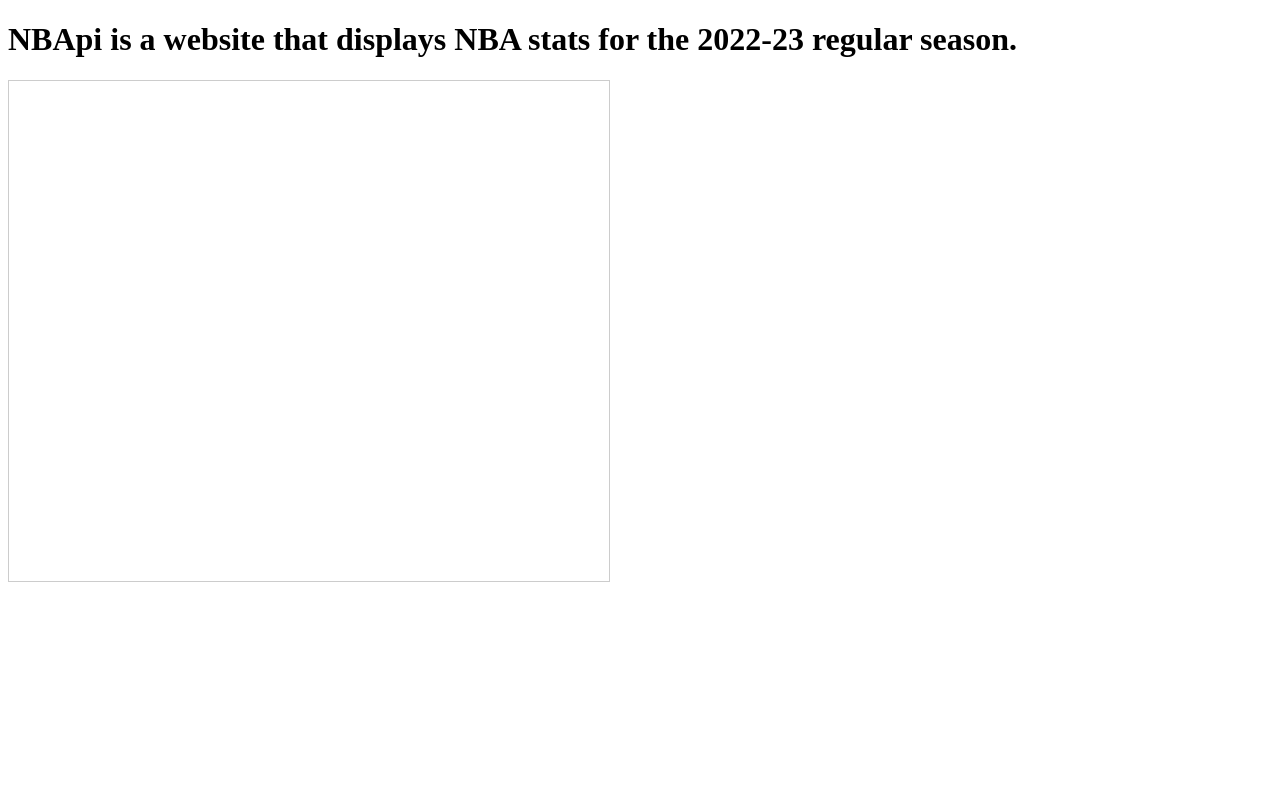
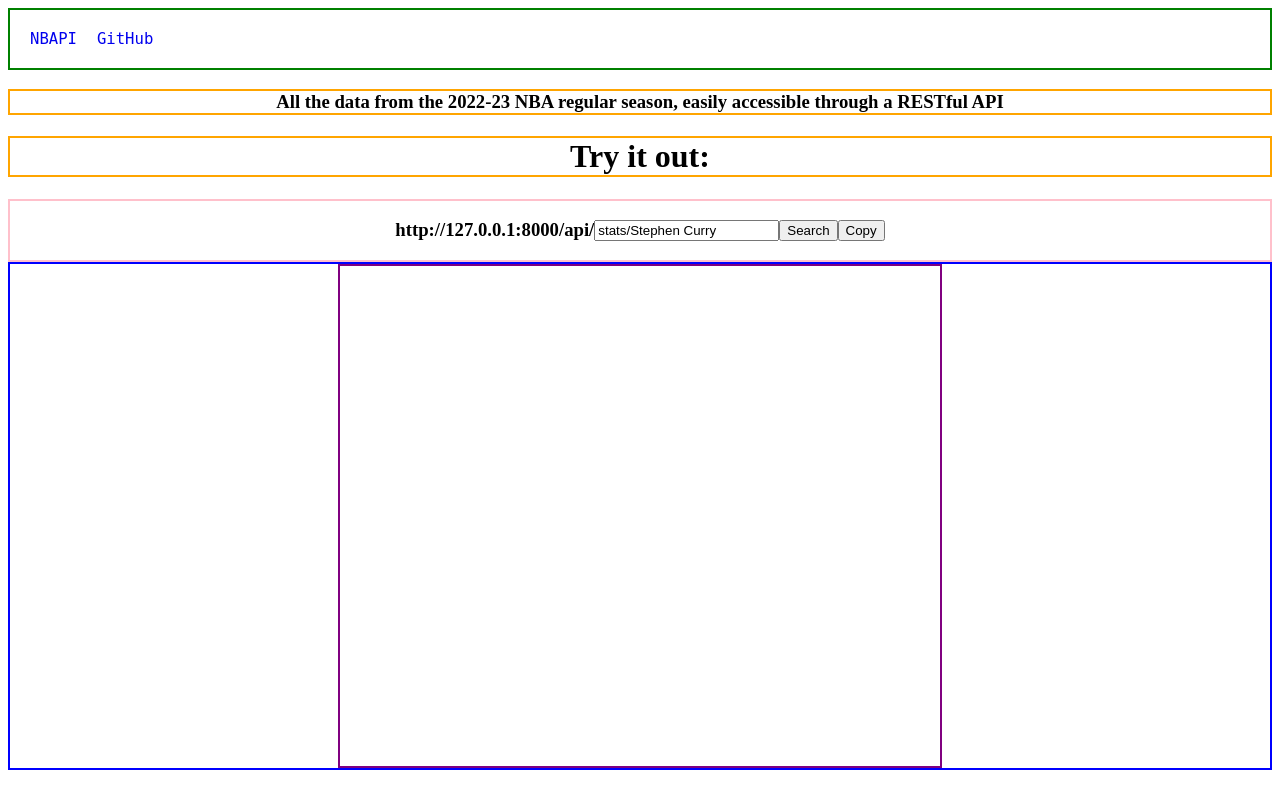
Before and after one commit to alecnazzy/stat-curry, a Django app: page / in a window 1280 px wide. Run offline with Django 4.2, Linux system fonts and the light colour scheme; data that the repository does not hold is empty.

Commit message:
-added a search function that will make API call and display the data -added a copy function that will copy the URL to clipboard -created stylesheets for base, index, and nav

```diff
--- a/api/urls.py
+++ b/api/urls.py
@@ -13,4 +13,15 @@
     path('stats/<str:name>/', views.searchByName, name='searchByName'),
     path('sortby/<str:position>/', views.sortByPosition, name='sortByPosition'),
     path('sortby/<str:team>/scoring/', views.sortByTeamScoring, name='sortByTeamScoring'),
+    path('sortby/ft', views.sortByFreeThrowAttempts, name='sortByFreeThrowAttempts'),
+    path('sortby/ft%', views.sortByFreeThrowPercentage, name='sortByFreeThrowPercentage'),
+    path('sortby/threepoint', views.sortByThreePointAttempts, name='sortByThreePointAttempts'),
+    path('sortby/threepoint%', views.sortByThreePointPercentage, name='sortByThreePointPercentage'),
+    path('sortby/twopoint', views.sortByTwoPointAttempts, name='sortByTwoPointAttempts'),
+    path('sortby/twopoint%', views.sortByTwoPointPercentage, name='sortByTwoPointPercentage'),
+    path('sortby/efg%', views.sortByEFGPercentage, name='sortByEFGPercentage'),
+    path('sortby/ts%', views.sortByTSPercentage, name='sortByTSPercentage'),
+    path('sortby/offrating', views.sortByOffRating, name='sortByOffRating'),
+    path('sortby/defrating', views.sortByDefRating, name='sortByDefRating'),
+    path('sortby/tpg', views.sortByTPG, name='sortByTPG'),
 ]
--- a/api/views.py
+++ b/api/views.py
@@ -17,6 +17,17 @@
         'Sort by Steals': '/sortby/steals/',
         'Sort by Blocks': '/sortby/blocks/',
         'Sort by Position': '/sortby/<str:position>/',
+        'Sort by Free Throw Attempts': '/sortby/ft/',
+        'Sort by Free Throw Percentage': '/sortby/ft%',
+        'Sort by Three Point Attempts': '/sortby/threepoint/',
+        'Sort by Three Point Percentage': '/sortby/threepoint%',
+        'Sort by Two Point Attempts': '/sortby/twopoint/',
+        'Sort by Two Point Percentage': '/sortby/twopoint%',
+        'Sort by Effective Field Goal Percentage': '/sortby/efg%',
+        'Sort by True Shooting Percentage': '/sortby/ts%',
+        'Sort by Offensive Rating': '/sortby/offrating/',
+        'Sort by Defensive Rating': '/sortby/defrating/',
+        'Sort by Turnovers Per Game': '/sortby/tpg/',
     }
     return Response(api_urls)
 
@@ -30,44 +41,37 @@
 @api_view(['GET'])
 def sortByScoring(request):
     """Returns all stats in the database sorted by points per game"""
-    # scoring = Nba_stats.objects.order_by('ppg').reverse()
-    # serializer = StatsSerializer(scoring, many=True)
-    # return Response(serializer.data)
-    string = Nba_stats.objects.values_list('name', 'team', 'ppg').order_by('ppg').reverse()
-    return Response(string)
+    scoring = Nba_stats.objects.order_by('ppg').reverse()
+    serializer = StatsSerializer(scoring, many=True)
+    return Response(serializer.data)
 
 @api_view(['GET'])
 def sortByAssists(request):
     """Returns all stats in the database sorted by assists per game"""
-    # assists = Nba_stats.objects.order_by('apg').reverse()
-    # serializer = StatsSerializer(assists, many=True)
-    # return Response(serializer.data)
-    string = Nba_stats.objects.values_list('name', 'team', 'apg').order_by('apg').reverse()
-    return Response(string)
+    assists = Nba_stats.objects.order_by('apg').reverse()
+    serializer = StatsSerializer(assists, many=True)
+    return Response(serializer.data)
 
 @api_view(['GET'])
 def sortByRebounds(request):
     """Returns all stats in the database sorted by rebounds per game"""
-    string = Nba_stats.objects.values_list('name', 'team', 'rpg').order_by('rpg').reverse()
-    return Response(string)
+    rebounds = Nba_stats.objects.order_by('rpg').reverse()
+    serializer = StatsSerializer(rebounds, many=True)
+    return Response(serializer.data)
 
 @api_view(['GET'])
 def sortBySteals(request):
     """Returns all stats in the database sorted by steals per game"""
-    # steals = Nba_stats.objects.order_by('spg').reverse()
-    # serializer = StatsSerializer(steals, many=True)
-    # return Response(serializer.data)
-    string = Nba_stats.objects.values_list('name', 'team', 'spg').order_by('spg').reverse()
-    return Response(string)
+    steals = Nba_stats.objects.order_by('spg').reverse()
+    serializer = StatsSerializer(steals, many=True)
+    return Response(serializer.data)
 
 @api_view(['GET'])
 def sortByBlocks(request):
     """Returns all stats in the database sorted by blocks per game"""
-    # blocks = Nba_stats.objects.order_by('bpg').reverse()
-    # serializer = StatsSerializer(blocks, many=True)
-    # return Response(serializer.data)
-    string = Nba_stats.objects.values_list('name', 'team', 'bpg').order_by('bpg').reverse()
-    return Response(string)
+    blocks = Nba_stats.objects.order_by('bpg').reverse()
+    serializer = StatsSerializer(blocks, many=True)
+    return Response(serializer.data)
 
 @api_view(['GET'])
 def sortByTeam(request, team):
@@ -96,3 +100,80 @@
     scoring = Nba_stats.objects.filter(team=team).order_by('ppg').reverse()
     serializer = StatsSerializer(scoring, many=True)
     return Response(serializer.data)
+
+@api_view(['GET'])
+def sortByFreeThrowAttempts(request):
+    """Returns all stats in the database sorted by free throw percentage"""
+    fta = Nba_stats.objects.order_by('ft_attempts').reverse()
+    serializer = StatsSerializer(fta, many=True)
+    return Response(serializer.data)
+
+@api_view(['GET'])
+def sortByFreeThrowPercentage(request):
+    """Returns all stats in the database sorted by free throw percentage"""
+    ftp = Nba_stats.objects.order_by('ft_percent').reverse()
+    serializer = StatsSerializer(ftp, many=True)
+    return Response(serializer.data)
+
+@api_view(['GET'])
+def sortByThreePointAttempts(request):
+    """Returns all stats in the database sorted by three point attempts"""
+    tpa = Nba_stats.objects.order_by('three_point_attempts').reverse()
+    serializer = StatsSerializer(tpa, many=True)
+    return Response(serializer.data)
+
+@api_view(['GET'])
+def sortByThreePointPercentage(request):
+    """Returns all stats in the database sorted by three point percentage"""
+    tpp = Nba_stats.objects.order_by('three_point_percent').reverse()
+    serializer = StatsSerializer(tpp, many=True)
+    return Response(serializer.data)
+
+@api_view(['GET'])
+def sortByTwoPointAttempts(request):
+    """Returns all stats in the database sorted by two point attempts"""
+    tpa = Nba_stats.objects.order_by('two_point_attempts').reverse()
+    serializer = StatsSerializer(tpa, many=True)
+    return Response(serializer.data)
+
+@api_view(['GET'])
+def sortByTwoPointPercentage(request):
+    """Returns all stats in the database sorted by two point percentage"""
+    tpp = Nba_stats.objects.order_by('two_point_percent').reverse()
+    serializer = StatsSerializer(tpp, many=True)
+    return Response(serializer.data)
+
+@api_view(['GET'])
+def sortByEFGPercentage(request):
+    """Returns all stats in the database sorted by effective field goal percentage"""
+    efg = Nba_stats.objects.order_by('efg_percent').reverse()
+    serializer = StatsSerializer(efg, many=True)
+    return Response(serializer.data)
+
+@api_view(['GET'])
+def sortByTSPercentage(request):
+    """Returns all stats in the database sorted by true shooting percentage"""
+    tsp = Nba_stats.objects.order_by('ts_percent').reverse().exclude(ts_percent=0)
+    serializer = StatsSerializer(tsp, many=True)
+    return Response(serializer.data)
+
+@api_view(['GET'])
+def sortByOffRating(request):
+    """Returns all stats in the database sorted by offensive rating"""
+    off_rating = Nba_stats.objects.order_by('off_rating').reverse().exclude(off_rating=0)
+    serializer = StatsSerializer(off_rating, many=True)
+    return Response(serializer.data)
+
+@api_view(['GET'])
+def sortByDefRating(request):
+    """Returns all stats in the database sorted by defensive rating"""
+    def_rating = Nba_stats.objects.order_by('def_rating').reverse().exclude(def_rating=0)
+    serializer = StatsSerializer(def_rating, many=True)
+    return Response(serializer.data)
+
+@api_view(['GET'])
+def sortByTPG(request):
+    """Returns all stats in the database sorted by turnovers per game"""
+    tpg = Nba_stats.objects.order_by('tpg').reverse()
+    serializer = StatsSerializer(tpg, many=True)
+    return Response(serializer.data)
--- /dev/null
+++ b/base/static/index.css
@@ -0,0 +1,55 @@
+/* Index description */
+.description {
+
+    border: 2px solid orange;
+
+    display: flex;
+    flex-direction: column;
+    justify-content: center;
+    align-items: center;
+}
+a {
+padding: 10px;
+}
+
+/* Index API input container */
+.API-input-container {
+
+        border: 2px solid pink;
+
+        display: flex;
+        flex-direction: row;
+        justify-content: center;
+        align-items: center;
+}
+
+/* Index API showcase */
+.API-container {
+
+    border: 2px solid blue;
+
+    display: flex;
+    flex-direction: column;
+    justify-content: center;
+    align-items: center;
+}
+
+.API-url {
+
+    border: solid 2px red;
+
+    border-radius: 15px;
+    background-color: rgb(218, 218, 228);
+    padding: 10px;
+}
+
+.JSON-container {
+
+    border: 2px solid purple;
+
+    display: flex;
+    justify-content: center;
+    height:500px;
+    width:600px;
+    overflow:auto;
+}
--- /dev/null
+++ b/base/static/navbar.css
@@ -0,0 +1,15 @@
+.nav-container {
+
+    border: 2px solid green;
+
+    padding: 10px;
+    display: flex;
+    flex-direction: row;
+    font-size: medium;
+}
+
+a {
+    text-decoration: none;
+    font-size: larger;
+    font-family: monospace;
+}
--- a/base/templates/base/base.html
+++ b/base/templates/base/base.html
@@ -4,10 +4,18 @@
     <meta charset="UTF-8">
     <meta http-equiv="X-UA-Compatible" content="IE=edge">
     <meta name="viewport" content="width=device-width, initial-scale=1.0, shrink-to-fit=no">
-    <title>NBApi</title>
+    <title>NBAPI</title>
+
+    {% load static %}
+    <link rel="stylesheet" href="{% static 'navbar.css' %}">
+    <link rel="stylesheet" href="{% static 'index.css' %}">
 
 </head>
 <body>
+    <nav class="nav-container">
+        <a href="{% url 'base:index' %}">NBAPI</a>
+        <a href="https://github.com/alecnazzy/nbapi">GitHub</a>
+    </nav>
     <main>
         <div>
             {% block content %}{% endblock content %}
--- a/base/templates/base/index.html
+++ b/base/templates/base/index.html
@@ -4,34 +4,54 @@
 <head>
     <meta charset="UTF-8">
     <meta name="viewport" content="width=device-width, initial-scale=1.0">
+    <title>index</title>
 
-    <title>NBApi index</title>
+    {% load static %}
+
+    <link rel="stylesheet" href="{% static 'index.css' %}">
+
 </head>
 <body>
     {% block content %}
 
-    <h1>NBApi is a website that displays NBA stats for the 2022-23 regular season.</h1>
+    <h3 class="description">All the data from the 2022-23 NBA regular season, easily accessible through a RESTful API</h3>
 
-    <!-- <ul>
-        {% for stat in stats %}
-            <li>{{ stat }}</li>
-        {% endfor %}
-    </ul> -->
+    <h1 class="description">Try it out: </h1>
+    <div class="API-input-container">
+        <h3 class="search">http://127.0.0.1:8000/api/</h3>
+        <input id="searchField" name="search" type="text" value="stats/Stephen Curry">
+            <button id="searchButton" onclick="getStats()">Search</button>
+            <button id="copyButton" onclick="copyToClipboard()">Copy</button>
+            <div id="contentArea"></div>
+        </input>
+    </div>
+
+    <div class="API-container">
 
         <script>
-        URL = 'http://127.0.0.1:8000/api/stats/';
             async function getStats() {
+                const _searchField = document.getElementById('searchField');
+                URL = 'http://127.0.0.1:8000/api/'+_searchField.value;
                 const response = await fetch(URL);
                 const data = await response.json();
                 console.log(data);
-            document.getElementById('stats').innerHTML = JSON.stringify(data, null, 2);
+                document.getElementById('stats').innerHTML = JSON.stringify(data, null, '\t');
             }
-        getStats();
+            async function copyToClipboard() {
+                var _searchField = document.getElementById("searchField");
+                var copiedURL = 'http://127.0.0.1:8000/api/'+_searchField.value;
+
+                navigator.clipboard.writeText(copiedURL);
+                alert("Copied text: " + copiedURL.toString());
+            }
+            window.onload = function(){
+            document.getElementById('searchButton').click();
+            }
         </script>
 
-<div style="height:500px;width:600px;border:1px solid #ccc;font:16px/26px Georgia, Garamond, Serif;overflow:auto;">
-    <pre id="stats">
-    </pre>
+        <div class="JSON-container">
+            <pre id="stats"></pre>
+        </div>
     </div>
 
 {% endblock content %}
```
Also changed, not shown: nbapi/settings.py (+7 -1 lines). Lines whose indentation alone changed are shown as unchanged.
